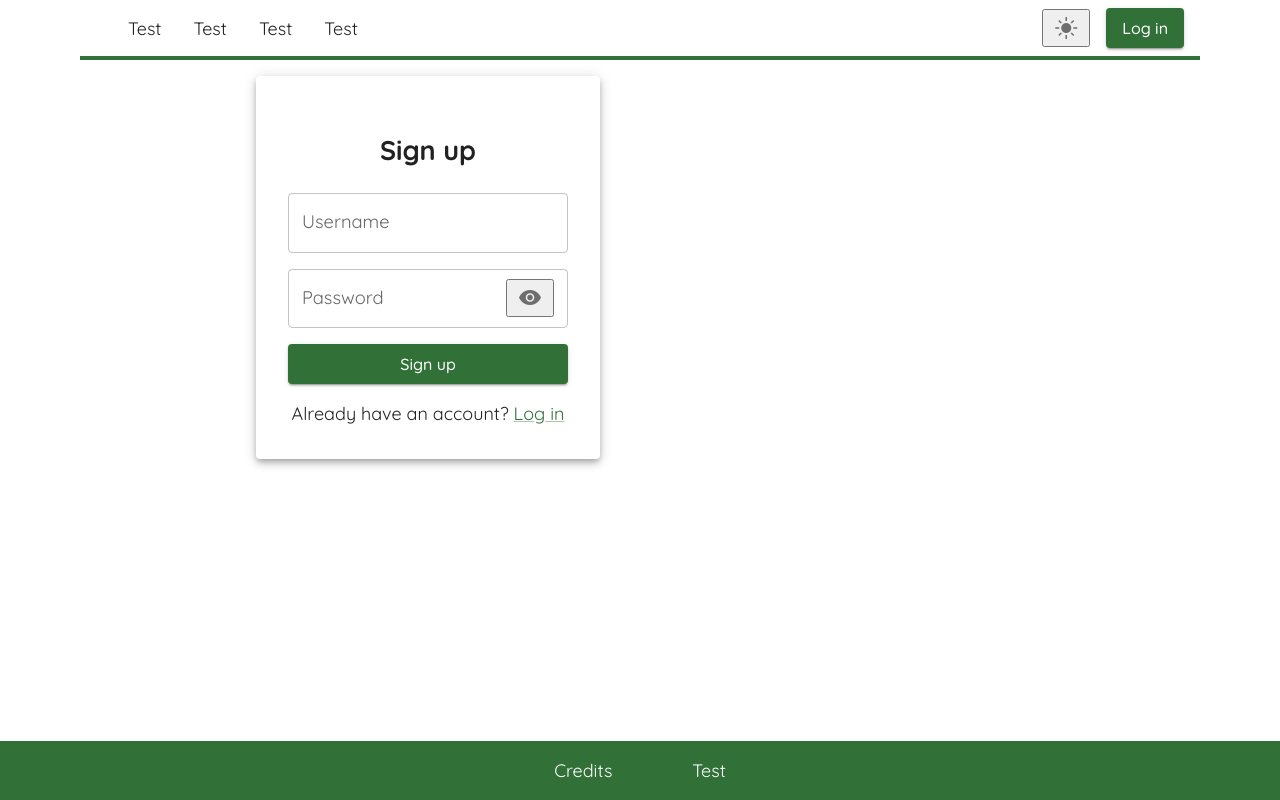
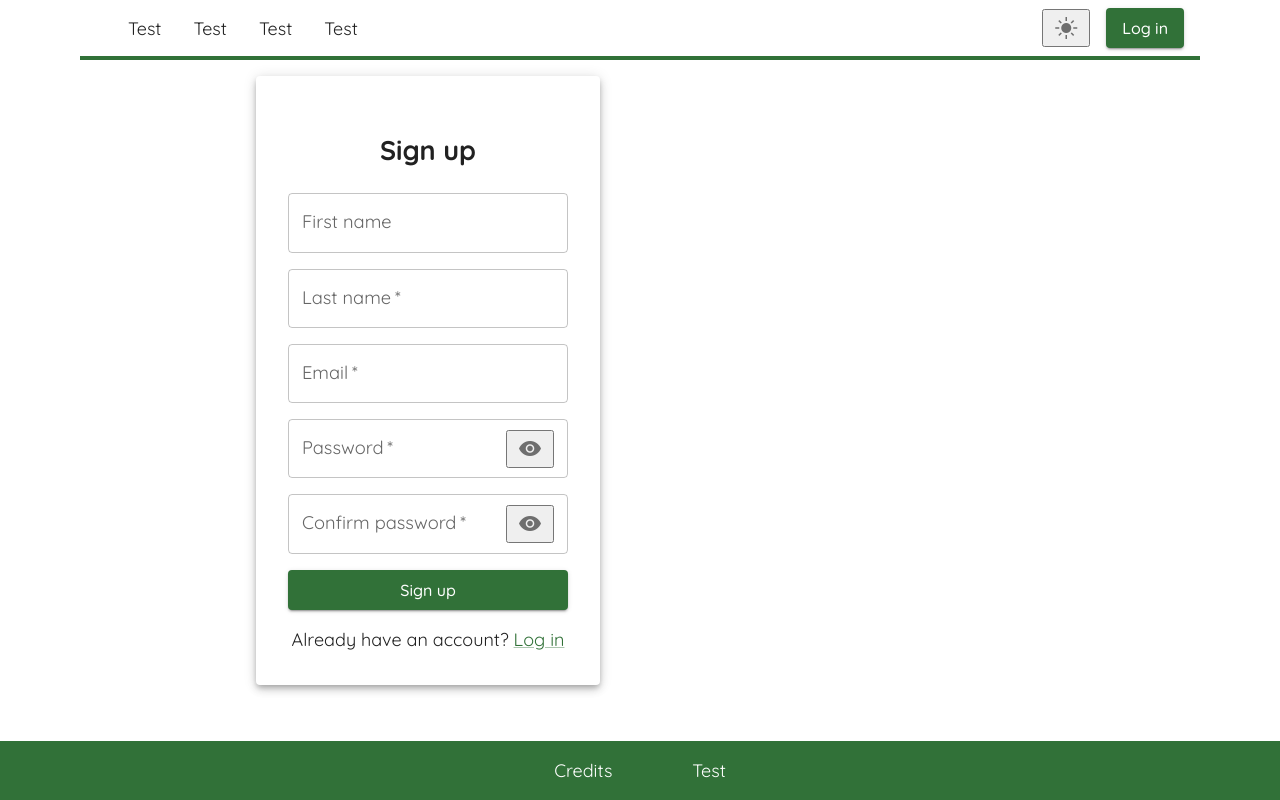
Before and after one commit to UTSCC09/project-simpleils, a React (Vite) app in the folder client/: page /signup in a window 1280 px wide. Built offline with nearby package versions, Linux system fonts and the light colour scheme.

Commit message:
Change design of login and signup screens

```diff
--- a/client/src/LoginPage.tsx
+++ b/client/src/LoginPage.tsx
@@ -5,6 +5,7 @@ import { Link } from "@mui/material";
 
 import Password from "./Password.tsx";
 
+import "./api.ts";
 import { setTitle } from "./helpers";
 
 export default function LoginPage() {
@@ -14,9 +15,9 @@ export default function LoginPage() {
       <Paper elevation={5} className={classes.auth}>
         <h1>Log in</h1>
         <form className={classes.authForm}>
-          <TextField label="Username" />
-          <Password />
-          <Button variant="contained">Log in</Button>
+          <TextField name="email" label="Email" required />
+          <Password name="password" label="Password" required />
+          <Button type="submit" variant="contained">Log in</Button>
         </form>
         Don't have an account? <Link href="/signup">Sign up</Link>
       </Paper>
--- a/client/src/Password.tsx
+++ b/client/src/Password.tsx
@@ -1,14 +1,14 @@
-import { useState } from "react";
+import { useState, ComponentProps } from "react";
 import { InputAdornment, TextField } from "@mui/material";
 
 import { IconButton } from "./icons.tsx";
 
-export default function Password() {
+export default function Password(props: ComponentProps<typeof TextField>) {
   const [passwordShow, setPasswdState] = useState(false);
   return (
     <TextField
+      {...props}
       type={passwordShow ? "text" : "password"}
-      label="Password"
       slotProps={{
         input: {
           endAdornment: (
--- a/client/src/SignupPage.tsx
+++ b/client/src/SignupPage.tsx
@@ -5,6 +5,7 @@ import { Link } from "@mui/material";
 
 import Password from "./Password.tsx";
 
+import "./api.ts";
 import { setTitle } from "./helpers";
 
 export default function SignupPage() {
@@ -14,8 +15,11 @@ export default function SignupPage() {
       <Paper elevation={5} className={classes.auth}>
         <h1>Sign up</h1>
         <form className={classes.authForm}>
-          <TextField label="Username" />
-          <Password />
+          <TextField name="first" label="First name" />
+          <TextField name="last" label="Last name" required />
+          <TextField name="email" label="Email" required />
+          <Password name="password" label="Password" required />
+          <Password name="confirm" label="Confirm password" required />
           <Button variant="contained">Sign up</Button>
         </form>
         Already have an account? <Link href="/login">Log in</Link>
```
